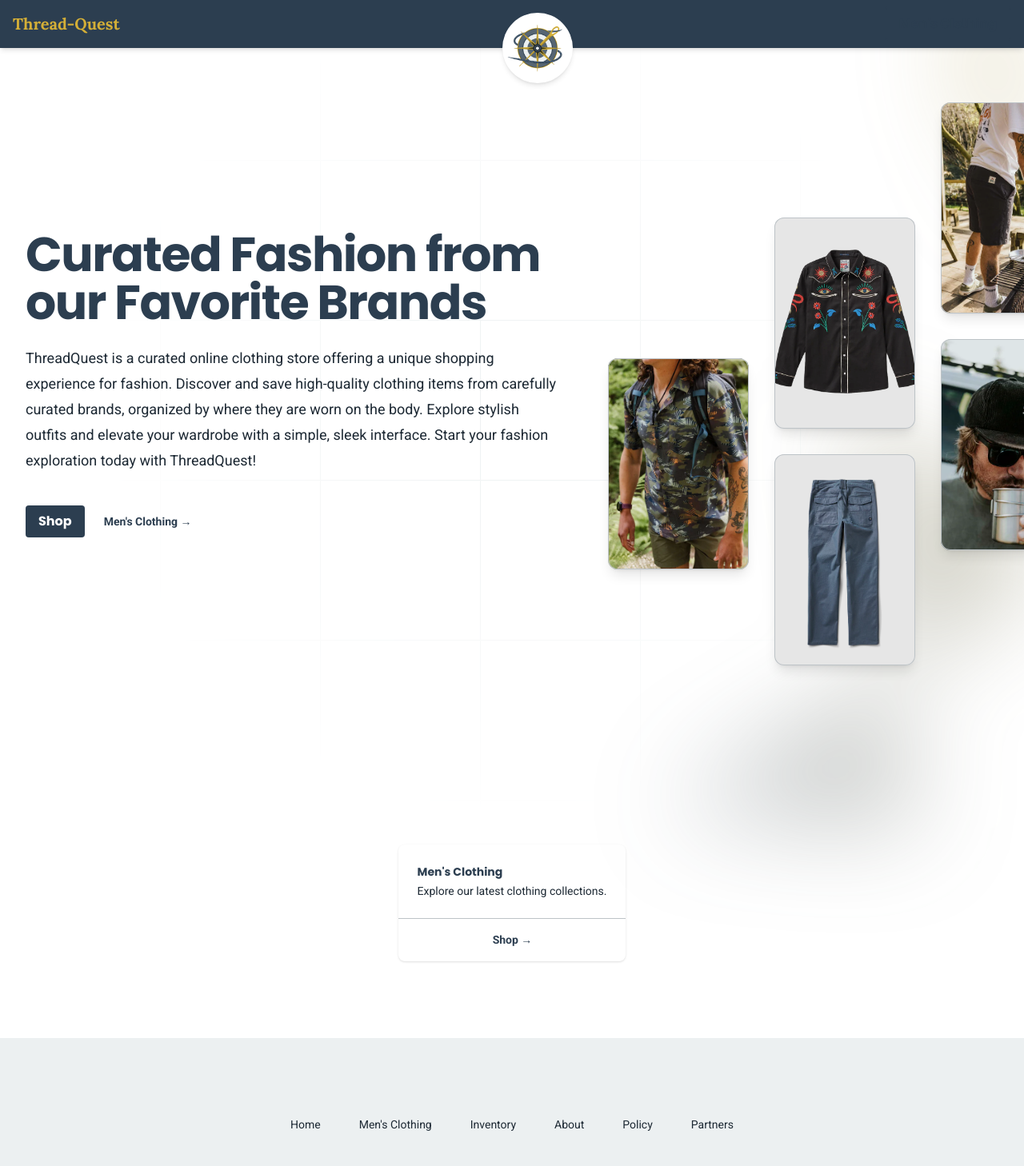
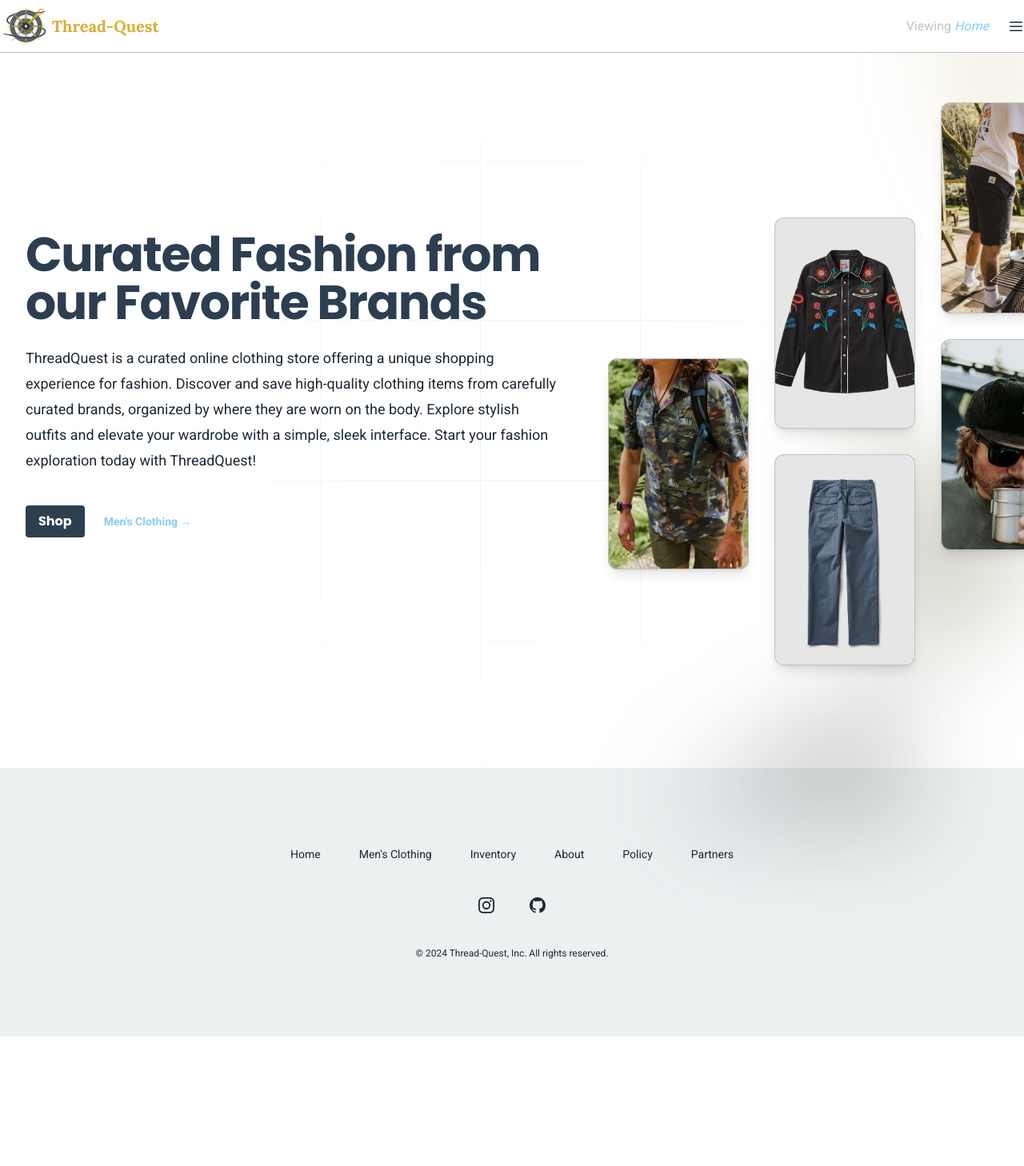
Before and after one commit to cheesecoke/thread-quest, a Next.js app: page / in a window 1280 px wide. Shown: the top 1458 px of the page at 80% size. After the commit the page ends 1296 px from the top, so only its background shows below. Built offline with nearby package versions, Linux system fonts and the light colour scheme.

Commit message:
Check in: Style changes including some state based styles for saved outfits list.

```diff
--- a/src/app/clothing/components/ClothingClient.tsx
+++ b/src/app/clothing/components/ClothingClient.tsx
@@ -187,12 +187,13 @@ export default function ClothingClient({ itemsData }: { itemsData: any }) {
             <button
               type="button"
               onClick={clearFilters}
-              className="text-sm text-accent hover:underline"
+              className="text-sm text-secondary-dark hover:text-secondary hover:underline"
             >
               Clear all filters
             </button>
           </div>
           <div className="overflow-y-auto max-h-[calc(100vh-96px)] pb-32">
+            <div className="relative p-6 ring-1 ring-inset ring-neutral-mid rounded-xl mb-6">
               <Sidebar
                 availableTags={itemsData.availableTags}
                 activeFilters={filters.tags}
@@ -208,6 +209,7 @@ export default function ClothingClient({ itemsData }: { itemsData: any }) {
                 }
                 onPriceChange={(price) => toggleFilter("price", price || "")}
               />
+            </div>
           </div>
         </aside>
 
--- a/src/app/clothing/components/MobileFilters.tsx
+++ b/src/app/clothing/components/MobileFilters.tsx
@@ -36,7 +36,7 @@ const MobileFilters: React.FC<MobileFiltersProps> = ({
   clearFilters,
 }) => {
   return (
-    <div className="flex flex-wrap gap-2 my-4">
+    <div className="flex flex-wrap gap-2 my-8">
       <div className="flex items-center justify-between w-full">
         <h2 className="text-lg font-heading font-semibold text-primary">
           Filters
@@ -44,7 +44,7 @@ const MobileFilters: React.FC<MobileFiltersProps> = ({
         <button
           type="button"
           onClick={clearFilters}
-          className="text-sm text-text-white hover:text-primary"
+          className="text-sm text-secondary hover:text-secondary-dark"
         >
           Clear all
         </button>
--- a/src/app/clothing/page.tsx
+++ b/src/app/clothing/page.tsx
@@ -17,10 +17,7 @@ export default async function ClothingPage() {
   return (
     <Suspense fallback={<div>Loading...</div>}>
       <SEOHead page="clothing" />
-      <div className="mx-auto max-w-2xl px-4 py-16 sm:px-6 sm:py-24 lg:max-w-7xl lg:px-8">
-        <div className="flex justify-start items-center border-b border-neutral-mid pb-10">
-          <h1 className="text-4xl font-bold">Men's Clothing</h1>
-        </div>
+      <div className="mx-auto max-w-2xl px-4 py-16 sm:px-6 sm:py-16 lg:max-w-7xl lg:px-8">
         {/* Render client-side logic */}
         <ClothingClient itemsData={itemsData} />
       </div>
--- a/src/app/components/Button.tsx
+++ b/src/app/components/Button.tsx
@@ -3,12 +3,13 @@ import Link from "next/link";
 
 const Button = ({
   children,
-  variant = "flat", // flat (default) or outlined
-  type = "primary", // primary (default) or secondary
-  size = "md", // sm, md, lg
-  soft = false, // soft style
+  variant = "flat",
+  type = "primary",
+  size = "md",
+  soft = false,
   disabled = false,
   href,
+  externalLink = false,
   className,
   ...props
 }: {
@@ -19,6 +20,7 @@ const Button = ({
   soft?: boolean;
   disabled?: boolean;
   href?: string;
+  externalLink?: boolean;
   className?: string;
   [key: string]: any;
 }) => {
@@ -56,7 +58,7 @@ const Button = ({
     ? "border-2 border-secondary-light text-secondary-light opacity-50 cursor-not-allowed"
     : soft
     ? "border-2 border-secondary-soft text-secondary hover:border-secondary-light"
-    : "border-2 border-secondary text-secondary hover:bg-secondary hover:text-secondary-light";
+    : "border-2 border-secondary-dark text-secondary-dark hover:bg-secondary-dark hover:text-white";
 
   // Determine the styles for flat or outlined based on primary or secondary
   const buttonStyles =
@@ -68,21 +70,32 @@ const Button = ({
       ? outlinedPrimary
       : outlinedSecondary;
 
-  // Combine the styles
   const combinedClassName = `${baseStyles} ${
     sizeStyles[size]
   } ${buttonStyles} ${className || ""}`;
 
-  // If the button has a link (href), use the Link component
+  if (href && externalLink && !disabled) {
+    return (
+      <a
+        href={href}
+        target="_blank"
+        rel="noopener noreferrer"
+        className={combinedClassName.trim()}
+        {...props}
+      >
+        {children}
+      </a>
+    );
+  }
+
   if (href && !disabled) {
     return (
-      <Link href={href} passHref legacyBehavior>
-        <a className={combinedClassName.trim()} {...props}>
+      <Link href={href} className={combinedClassName.trim()} {...props}>
         {children}
-        </a>
       </Link>
     );
-  } else {
+  }
+
   return (
     <button
       type="button"
@@ -93,7 +106,6 @@ const Button = ({
       {children}
     </button>
   );
-  }
 };
 
 export default Button;
--- a/src/app/components/NavBar.tsx
+++ b/src/app/components/NavBar.tsx
@@ -1,31 +1,73 @@
+"use client";
 import React from "react";
 import Link from "next/link";
 import Image from "next/image";
-import Button from "@/app/components/Button";
+import { usePathname } from "next/navigation";
+import { Menu, MenuButton, MenuItem, MenuItems } from "@headlessui/react";
+import { Bars3Icon } from "@heroicons/react/20/solid";
+
+const navLinks = [
+  { name: "Home", href: "/" },
+  { name: "Men's Clothing", href: "/clothing" },
+  { name: "Inventory", href: "/inventory" },
+];
 
 const NavBar: React.FC = () => {
+  const pathname = usePathname();
+  const activeLink = navLinks.find((link) => link.href === pathname);
+
+  console.log(pathname);
   return (
-    <nav className="bg-primary p-4 fixed top-0 w-full z-50 shadow-md flex justify-around">
+    <nav className="bg-white fixed top-0 w-full z-50 flex justify-around border-b border-neutral-mid">
       <div className="container mx-auto flex justify-between items-center max-w-2xl lg:max-w-7xl">
-        <Link href="/" className="text-accent font-logo text-xl font-semibold">
-          Thread-Quest
-        </Link>
-
-        <div>
-          <div className="absolute rounded-full bg-white shadow-md top-4 p-1">
-            <Image
-              src="/images/logo.png"
-              alt="ThreadQuest Logo"
-              width={80}
-              height={80}
-            />
-          </div>
+        <div className="flex justify-start items-center">
+          <Image
+            src="/images/logo.png"
+            alt="ThreadQuest Logo"
+            width={65}
+            height={65}
+          />
+          <Link
+            href="/"
+            className="text-accent font-logo text-xl font-semibold"
+          >
+            Thread-Quest
+          </Link>
         </div>
 
-        <div className="relative">
-          <Button variant="outlined" href="/clothing">
-            Men's Clothing
-          </Button>
+        <div className="relative flex justify-between items-center space-x-2">
+          <div className="text-neutral-mid text-md mr-4 transition duration-300 ease-in-out">
+            Viewing{" "}
+            <span className="text-secondary-dark">
+              <i>{activeLink?.name}</i>
+            </span>
+          </div>
+          <Menu as="div" className="relative inline-block text-left">
+            <div>
+              <MenuButton className="flex items-center rounded-full text-text-primary hover:text-gray-600 focus:outline-none focus:ring-2 focus:ring-secondary focus:ring-offset-2">
+                <span className="sr-only">Open options</span>
+                <Bars3Icon aria-hidden="true" className="h-5 w-5" />
+              </MenuButton>
+            </div>
+
+            <MenuItems
+              transition
+              className="absolute right-0 z-10 mt-2 w-56 origin-top-right rounded-md bg-white shadow-lg ring-1 ring-primary ring-opacity-5 transition focus:outline-none data-[closed]:scale-95 data-[closed]:transform data-[closed]:opacity-0 data-[enter]:duration-100 data-[leave]:duration-75 data-[enter]:ease-out data-[leave]:ease-in"
+            >
+              <div className="py-1">
+                {navLinks.map((link) => (
+                  <MenuItem key={link.name}>
+                    <Link
+                      href={link.href}
+                      className="block px-4 py-2 text-sm text-gray-700 data-[focus]:bg-gray-100 data-[focus]:text-gray-900"
+                    >
+                      {link.name}
+                    </Link>
+                  </MenuItem>
+                ))}
+              </div>
+            </MenuItems>
+          </Menu>
         </div>
       </div>
     </nav>
--- a/src/app/inventory/page.tsx
+++ b/src/app/inventory/page.tsx
@@ -73,9 +73,6 @@ export default async function InventoryPage() {
     <Suspense fallback={<div>Loading...</div>}>
       <SEOHead page="inventory" />
       <div className="mx-auto max-w-2xl px-4 py-24 sm:px-6 lg:max-w-7xl lg:px-8">
-        <div className="flex justify-start items-center border-b border-neutral-mid pb-10">
-          <h1 className="text-4xl font-bold">Inventory</h1>
-        </div>
         <InventoryClient categorizedItems={categorizedItems} />
       </div>
     </Suspense>
--- a/src/app/page.tsx
+++ b/src/app/page.tsx
@@ -63,7 +63,7 @@ export default function Home() {
                   <Button href="/clothing">Shop</Button>
                   <Link
                     href="/clothing"
-                    className="text-sm font-semibold leading-6 text-primary"
+                    className="text-sm font-semibold leading-6 text-secondary-dark"
                   >
                     Men's Clothing <span aria-hidden="true">→</span>
                   </Link>
@@ -132,51 +132,6 @@ export default function Home() {
           </div>
         </div>
       </div>
-
-      <div className="mx-auto max-w-2xl px-4 py-16 sm:px-6 sm:py-24 lg:max-w-7xl lg:px-8">
-        <ul
-          role="list"
-          className={`${
-            pages.length === 1
-              ? "flex w-full justify-center"
-              : "grid grid-cols-1 gap-6 sm:grid-cols-2 lg:grid-cols-3"
-          }
-            ${pages.length === 2 ? "lg:grid-cols-2" : ""}`}
-        >
-          {pages.map((page) => (
-            <li
-              key={page.name}
-              className="col-span-1 divide-y divide-neutral-mid rounded-lg bg-white shadow"
-            >
-              <div className="flex w-full items-center justify-between space-x-6 p-6">
-                <div className="flex-1 truncate">
-                  <div className="flex items-center space-x-3">
-                    <h3 className="truncate text-sm font-semibold text-primary">
-                      {page.name}
-                    </h3>
-                  </div>
-                  <p className="mt-1 truncate text-sm text-text-primary">
-                    {page.description}
-                  </p>
-                </div>
-              </div>
-              <div>
-                <div className="-mt-px flex divide-x divide-neutral-mid">
-                  <div className="flex w-0 flex-1">
-                    <Link
-                      href={page.url}
-                      className="relative -mr-px inline-flex w-0 flex-1 items-center justify-center gap-x-3 rounded-bl-lg border border-transparent py-4 text-sm font-semibold text-primary hover:text-accent"
-                    >
-                      Shop &rarr;
-                    </Link>
-                  </div>
-                </div>
-              </div>
-            </li>
-          ))}
-        </ul>
-      </div>
-      {/* </main> */}
     </div>
   );
 }
```
Also changed, not shown: src/app/inventory/components/InventoryClient.tsx (+7 -5 lines), src/app/inventory/components/InventoryTab.tsx (+7 -9 lines), src/app/inventory/components/OutfitTab.tsx (+33 -6 lines), src/app/inventory/components/SavedOutfitsList.tsx (+21 -20 lines). Lines whose indentation alone changed are shown as unchanged.
